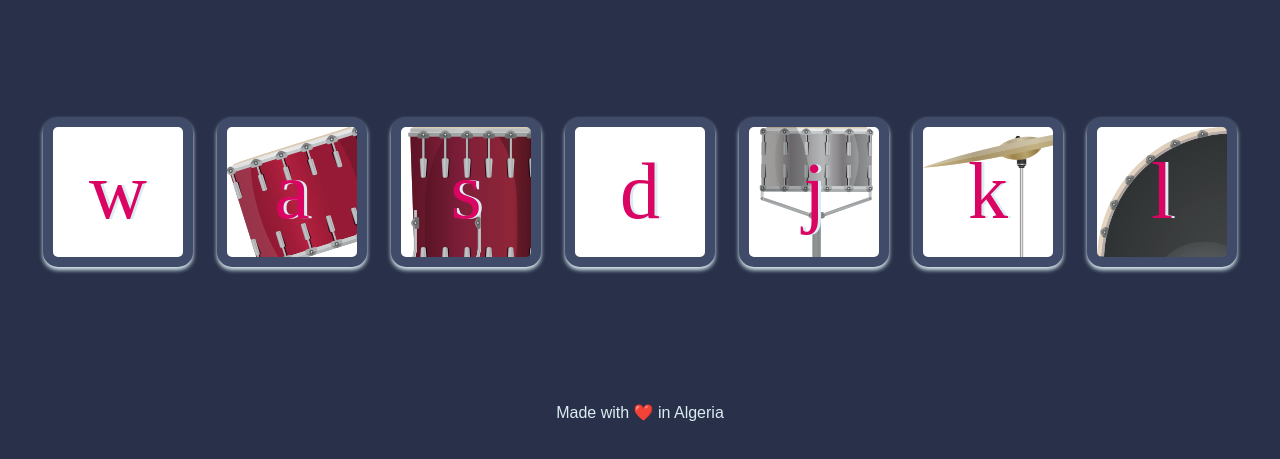
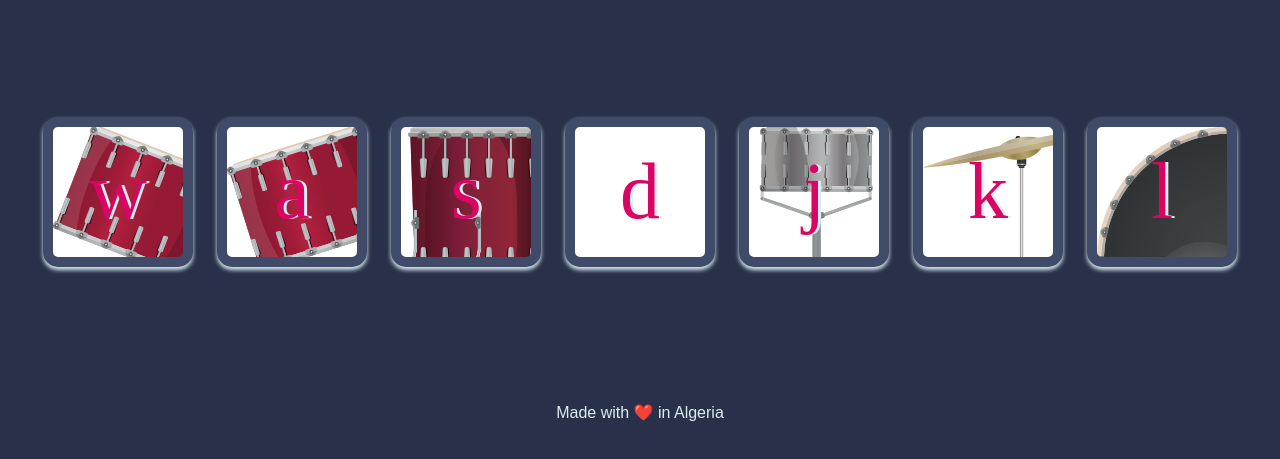
Before and after one commit to Ghersi-Meriem/drum-kit, a plain HTML site: page index.html in a window 1280 px wide. Shown: the part 167-626 px from the top of the page. Drawn offline with Linux system fonts and the light colour scheme.

Commit message:
Update style.css

```diff
--- a/style.css
+++ b/style.css
@@ -35,7 +35,7 @@ footer{
     text-shadow: 3px 0 #DBEDF3;
 }
 .w{
-    background-image: url("om1.png");
+    background-image: url("tom1.png");
 }
 .a{
     background-image: url("tom2.png");
```
